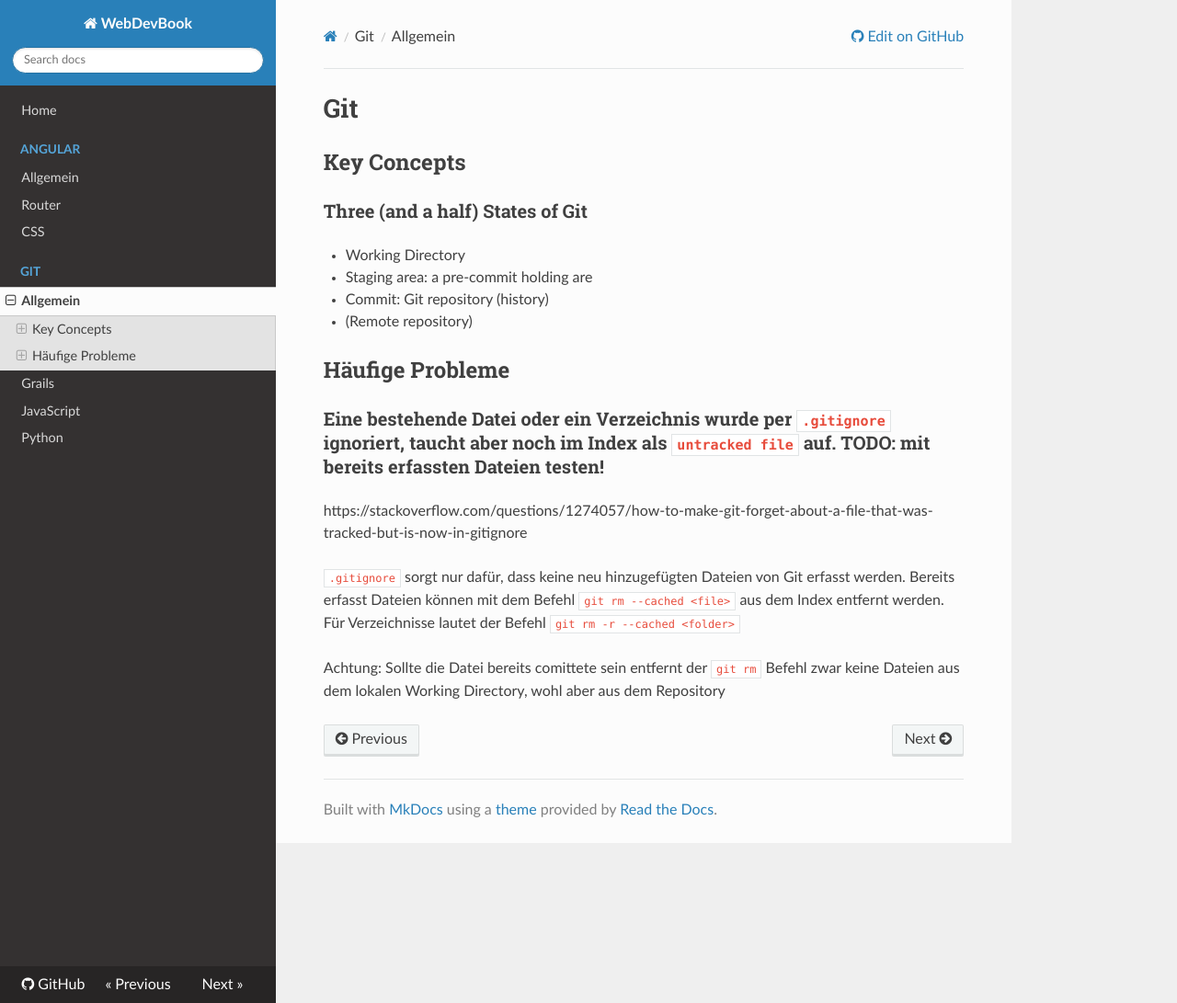
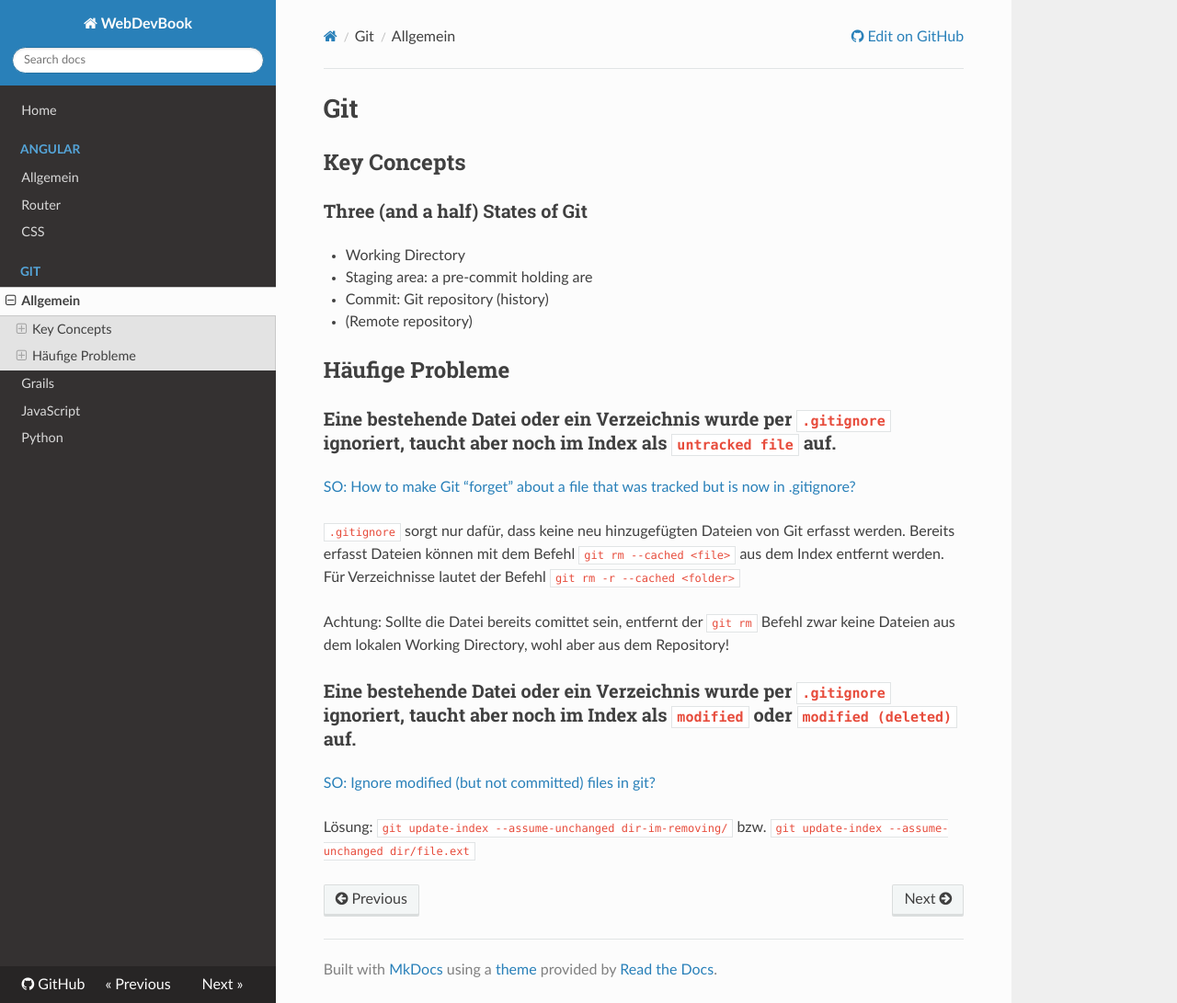
Before and after one commit to scholchr/webdevbook, an MkDocs documentation site: the page built from docs/git/index.md, in a window 1280 px wide and 1091 px high. Shown: the whole window at 92% size. Built offline with MkDocs 1.6.1, drawn with Linux system fonts in a browser that asks for light colours; nearby versions of some CDN libraries.

Commit message:
Git-Kapitel: '.gitignore Probleme' hinzugefügt

```diff
--- a/docs/git/index.md
+++ b/docs/git/index.md
@@ -11,10 +11,16 @@
 
 ## Häufige Probleme
 
-### Eine bestehende Datei oder ein Verzeichnis wurde per `.gitignore` ignoriert, taucht aber noch im Index als `untracked file` auf. TODO: mit bereits erfassten Dateien testen!
+### Eine bestehende Datei oder ein Verzeichnis wurde per `.gitignore` ignoriert, taucht aber noch im Index als `untracked file` auf.
 
-https://stackoverflow.com/questions/1274057/how-to-make-git-forget-about-a-file-that-was-tracked-but-is-now-in-gitignore
+ [SO: How to make Git “forget” about a file that was tracked but is now in .gitignore?](https://stackoverflow.com/questions/1274057/how-to-make-git-forget-about-a-file-that-was-tracked-but-is-now-in-gitignore)
 
 `.gitignore` sorgt nur dafür, dass keine neu hinzugefügten Dateien von Git erfasst werden. Bereits erfasst Dateien können mit dem Befehl `git rm --cached <file>` aus dem Index entfernt werden. Für Verzeichnisse lautet der Befehl `git rm -r --cached <folder>`
 
-Achtung: Sollte die Datei bereits comittete sein entfernt der `git rm` Befehl zwar keine Dateien aus dem lokalen Working Directory, wohl aber aus dem Repository
+Achtung: Sollte die Datei bereits comittet sein, entfernt der `git rm` Befehl zwar keine Dateien aus dem lokalen Working Directory, wohl aber aus dem Repository!
+
+### Eine bestehende Datei oder ein Verzeichnis wurde per `.gitignore` ignoriert, taucht aber noch im Index als `modified` oder `modified (deleted)` auf.
+
+[SO: Ignore modified (but not committed) files in git?](https://stackoverflow.com/questions/655243/ignore-modified-but-not-committed-files-in-git)
+
+Lösung: `git update-index --assume-unchanged dir-im-removing/` bzw. `git update-index --assume-unchanged dir/file.ext`
```
